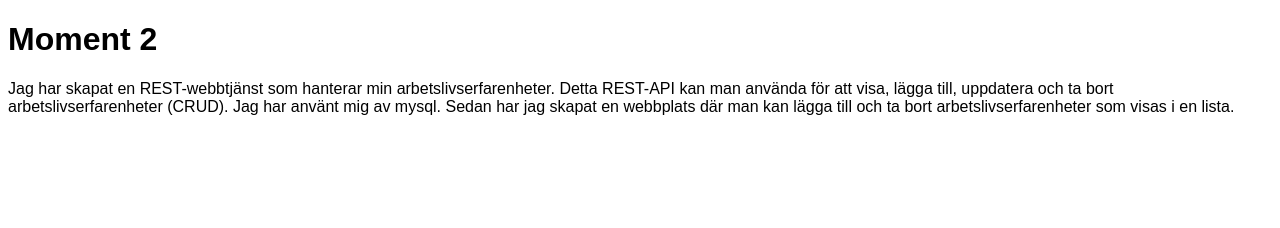
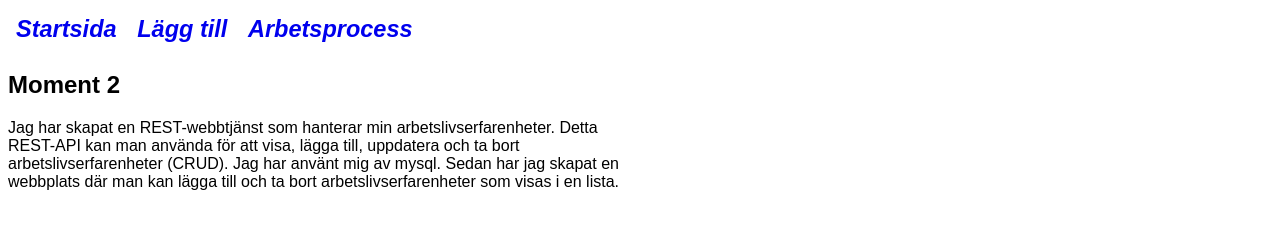
Before and after one commit to Rebexian87/moment22_webbplats, a website built with Parcel: page src/about.html in a window 1280 px wide. Built offline with nearby package versions, Linux system fonts and the light colour scheme; no server answers.

Commit message:
uppdaterat about.html, add.html och css-fil

```diff
--- a/src/about.html
+++ b/src/about.html
@@ -3,17 +3,29 @@
 <head>
     <meta charset="UTF-8">
     <meta name="viewport" content="width=device-width, initial-scale=1.0">
-    <title>Startsida</title>
+    <title>Om uppgiften</title>
 <script type="module" src="js/app.js"></script>
     <link rel="stylesheet" href="css/styles.css">
 </head>
 <body>
 
+          <header class="position1">
+        <nav>
+
+            <ul class="headmenu">
+                <li class="liheadmenu"><a href="index.html">Startsida</a></li>
+                <li class="liheadmenu"><a href="add.html">Lägg till</a></li>
+                <li class="liheadmenu"><a href="about.html">Arbetsprocess</a></li>
+            </ul>
+        </nav>
+        </header>
+         <!--huvudmeny-->
+    <section id="sectionAbout">
     <h1>Moment 2</h1>
     <p>Jag har skapat en REST-webbtjänst som hanterar min arbetslivserfarenheter. Detta REST-API kan man använda för att visa, lägga till, uppdatera och ta bort arbetslivserfarenheter (CRUD).
         Jag har använt mig av mysql. Sedan har jag skapat en webbplats där man kan lägga till och ta bort arbetslivserfarenheter som visas i en lista.
     </p>
-
+ </section>
 
 </body>
 </html>
--- a/src/css/styles.css
+++ b/src/css/styles.css
@@ -45,3 +45,9 @@ button {
     font-size: 1em;
 
 }
+
+#sectionAbout {
+width: 80vh;
+
+
+}
```
Also changed, not shown: src/add.html (+1 -1 lines).
